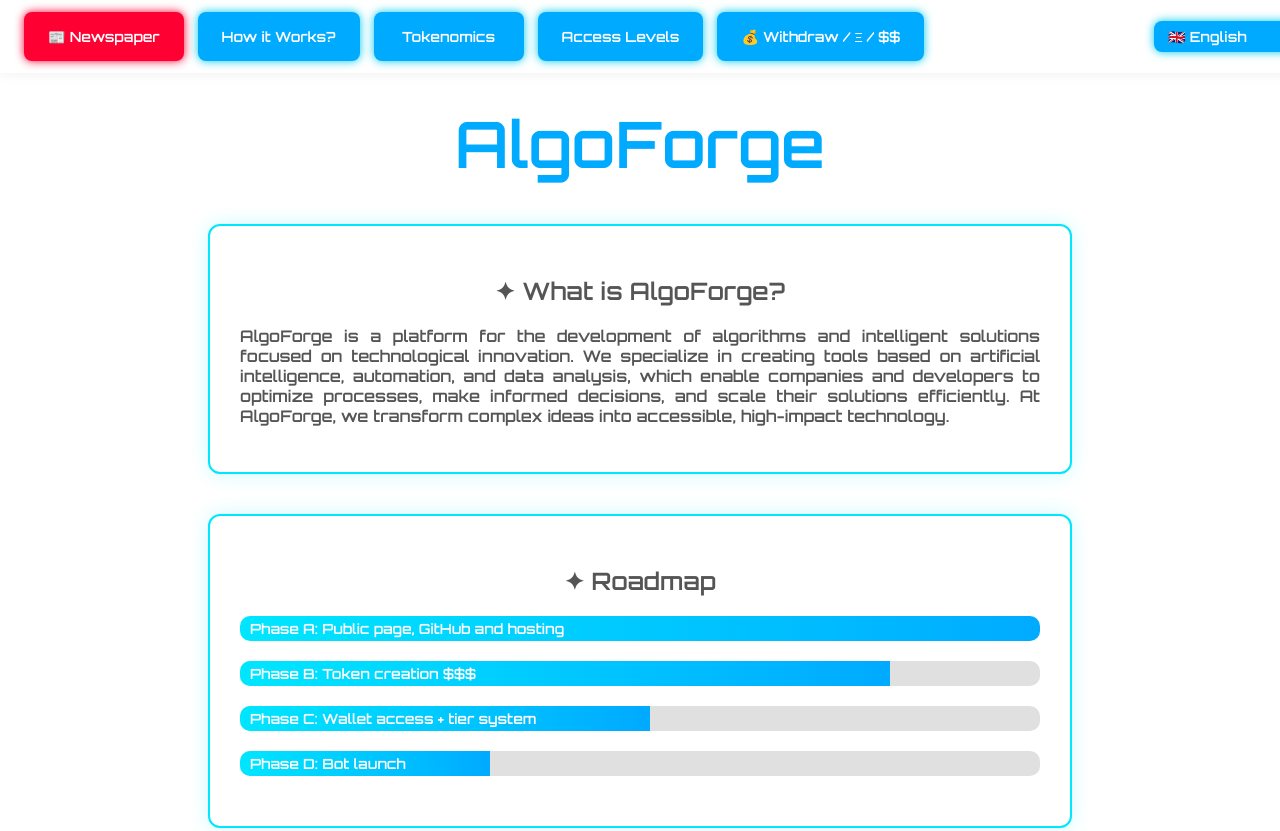
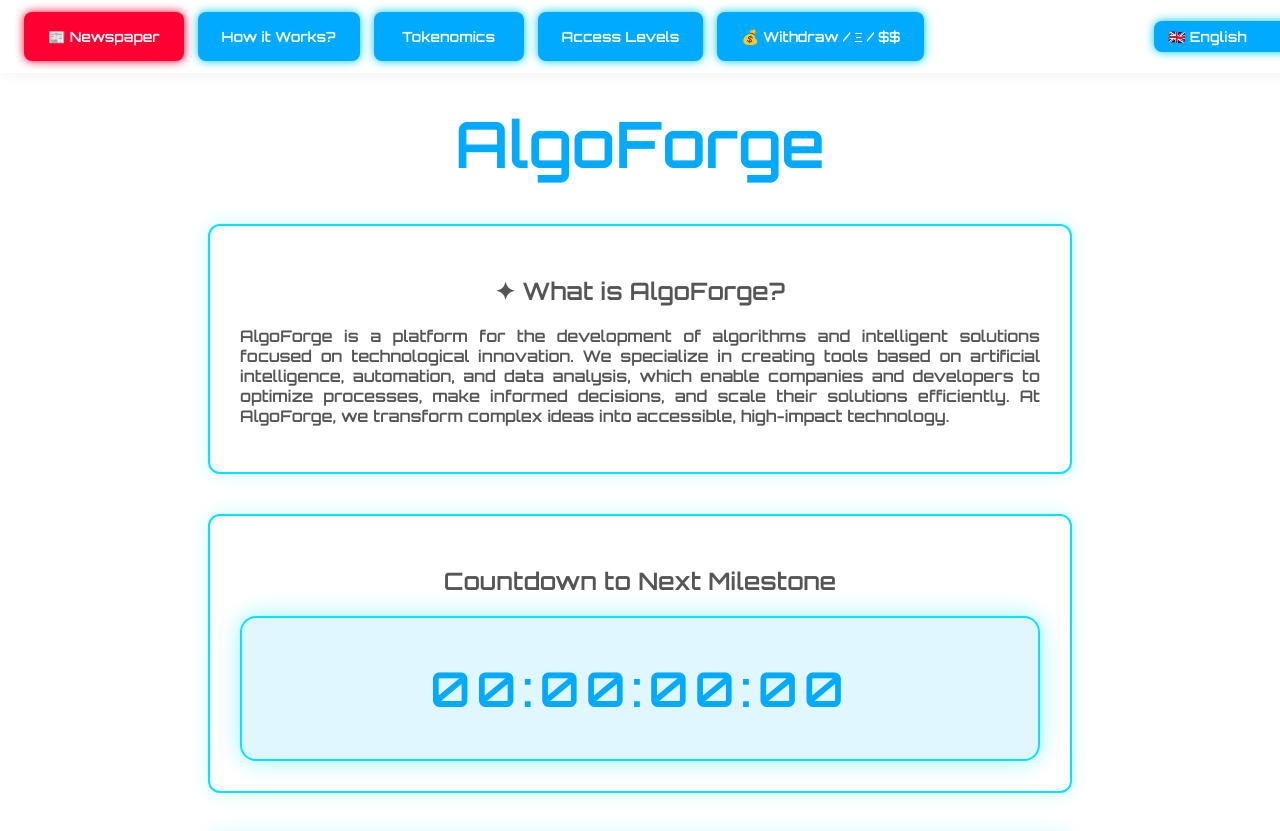
Before and after one commit to mblTrabajo/algoforge, a plain HTML site: page docs/index.html in a window 1280 px wide. Shown: the top 831 px of the page. Drawn offline with Linux system fonts and the light colour scheme.

Commit message:
Backup before pulling remote changes

```diff
--- a/docs/index.html
+++ b/docs/index.html
@@ -8,6 +8,20 @@
 <title>AlgoForge — AlgorithmicBot</title>
 <link href="https://fonts.googleapis.com/css2?family=Orbitron:wght@600&amp;display=swap" rel="stylesheet"/>
 <style>
+  /* Oculta la barra flotante de Google Translate */
+.goog-te-banner-frame.skiptranslate {
+  display: none !important;
+}
+body {
+  top: 0px !important;
+}
+
+/* También oculta el logotipo de Google y otros elementos */
+.goog-logo-link,
+.goog-te-gadget span {
+  display: none !important;
+}
+
     body {
       margin: 0;
       padding: 0;
@@ -147,8 +161,6 @@
 </select>
 </div>
 </div>
-
-
 <h1>AlgoForge</h1>
 <div class="section">
 <h2>✦ What is AlgoForge?</h2>
@@ -158,15 +170,34 @@
       At AlgoForge, we transform complex ideas into accessible, high-impact technology.
     </p>
 </div>
+
 <div class="section">
-<h2>✦ Roadmap</h2>
-<div class="progress-container">
-<div class="progress-bar"><div class="progress-fill" data-width="100%">Phase A: Public page, GitHub and hosting</div></div>
-<div class="progress-bar"><div class="progress-fill" data-width="80%">Phase B: Token creation $$$</div></div>
-<div class="progress-bar"><div class="progress-fill" data-width="50%">Phase C: Wallet access + tier system</div></div>
-<div class="progress-bar"><div class="progress-fill" data-width="30%">Phase D: Bot launch</div></div>
+<h2>Countdown to Next Milestone</h2>
+<div style="background-color:#e0f7ff; border:2px solid #00e6ff; border-radius:16px; box-shadow:0 0 25px rgba(0,230,255,0.4); padding:40px 60px; text-align:center;">
+<div id="timer" style="font-size:48px; color:#00aaff; letter-spacing:6px; font-weight:bold;">00:00:00:00</div>
 </div>
 </div>
+<script>
+  const targetDate = new Date("2024-06-01T00:01:00").getTime();
+  function updateCountdown() {
+    const now = new Date().getTime();
+    const distance = targetDate - now;
+    const days = Math.floor(distance / (1000 * 60 * 60 * 24));
+    const hours = Math.floor((distance % (1000 * 60 * 60 * 24)) / (1000 * 60 * 60));
+    const minutes = Math.floor((distance % (1000 * 60 * 60)) / (1000 * 60));
+    const seconds = Math.floor((distance % (1000 * 60)) / 1000);
+    document.getElementById("timer").innerHTML =
+      (days < 10 ? "0" + days : days) + ":" +
+      (hours < 10 ? "0" + hours : hours) + ":" +
+      (minutes < 10 ? "0" + minutes : minutes) + ":" +
+      (seconds < 10 ? "0" + seconds : seconds);
+    if (distance < 0) {
+      document.getElementById("timer").innerHTML = "00:00:00:00";
+    }
+  }
+  updateCountdown();
+  setInterval(updateCountdown, 1000);
+</script>
 <div class="section" id="technology">
 <h2>✦ Technology - Algorithmic Strategies Overview</h2>
 <p>Below is a summary of the 15 planned trading algorithms with estimated annual ROI projections:</p>
@@ -297,7 +328,6 @@
     }
   </script>
 <script src="//translate.google.com/translate_a/element.js?cb=googleTranslateElementInit" type="text/javascript"></script>
-
 <style>
   .top-bar {
     position: fixed;
```
